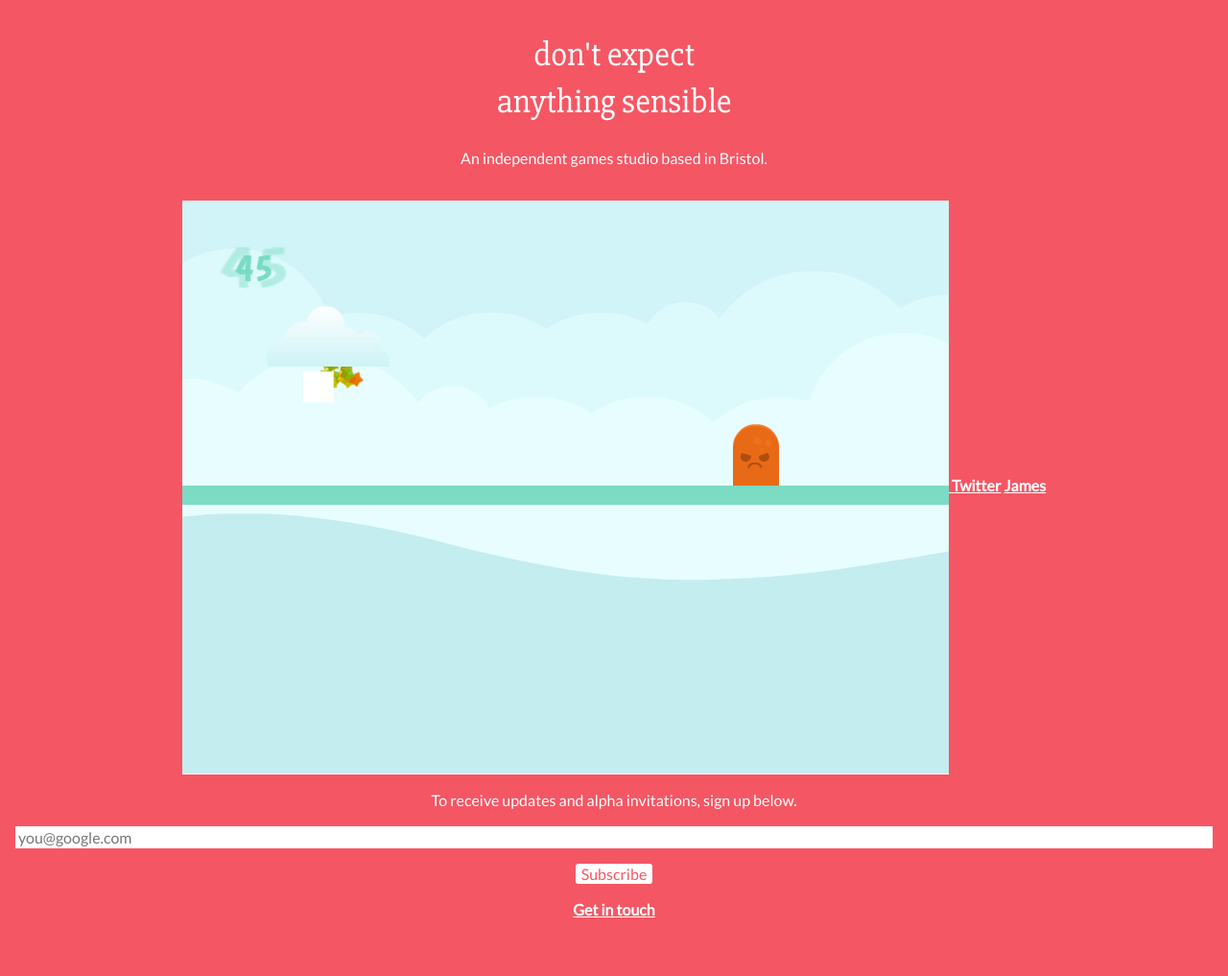
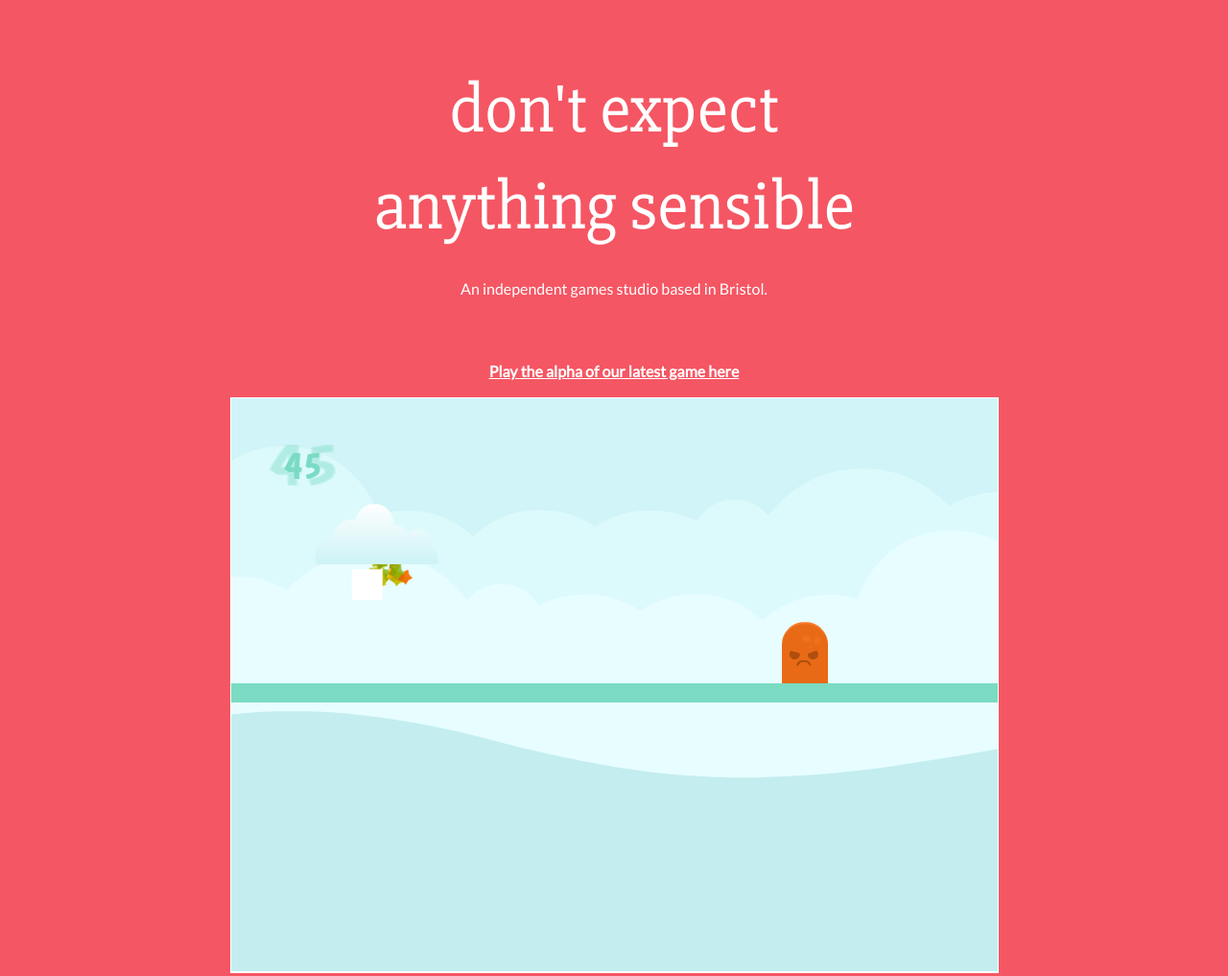
Before and after one commit to dontexpectanythingsensible/companysite, a website: page index.html in a window 1280 px wide. Shown: the top 1017 px of the page at 96% size. Before the commit the page ends 959 px from the top, so only its background shows below. Drawn offline with Linux system fonts and the light colour scheme.

Commit message:
Styling desktop

```diff
--- a/index.html
+++ b/index.html
@@ -6,7 +6,6 @@
         <title>Don't Expect Anything Sensible</title>
         <meta name="description" content="">
         <meta name="viewport" content="width=device-width, initial-scale=1">
-        <link rel="apple-touch-icon" href="apple-touch-icon.png">
 
         <link rel="stylesheet" href="css/normalize.min.css">
         <link rel="stylesheet" href="css/main.css">
@@ -28,11 +27,12 @@
         </header>
 
         <main class="main">
+            <a href="http://jamestease.co.uk/run/app" title="Play our latest game here" class="game-link">
+                Play the alpha of our latest game here
+                <img src="img/screenshot.png" alt="Play our infinite runner game">
+            </a>
+
             <nav class="nav">
-                <a href="http://jamestease.co.uk/run/app" title="Play our latest game here" class="game-link">
-                    <img src="img/screenshot.png" alt="Play our infinite runner game">
-                </a>
-
                 <a href="http://twitter.com/reallysensible" title="Follow us on Twitter" class="nav-link nav-link--company">Twitter</a>
                 <a href="http://twitter.com/whostolemyhat" title="Follow James on Twitter" class="nav-link nav-link--personal">James</a>
             </nav>
--- a/sass/main.scss
+++ b/sass/main.scss
@@ -69,10 +69,14 @@ $white: white;
     color: white;
     text-align: center;
     font-family: 'Lato', Arial, Helvetica, sans-serif;
+    padding-bottom: 2rem;
 }
 
 .header {
     margin: 2rem 0;
+    @media (min-width: 768px) {
+        margin-bottom: 4rem;
+    }
 }
 
 .title {
@@ -80,9 +84,22 @@ $white: white;
     font-family: 'Slabo 27px', 'Arial Narrow', Arial, Helvetica, sans-serif;
     text-transform: lowercase;
     font-weight: normal;
+
+    @media (min-width: 768px) {
+        margin: 4rem auto 1.5rem;
+        font-size: 4.5rem;
+    }
 }
 
-.nav {}
+.nav {
+    margin: 2rem 0;
+
+    &-link {
+        display: inline-block;
+        margin-right: 1rem;
+        margin-left: 1rem;
+    }
+}
 .footer {}
 
 img {
@@ -102,9 +119,21 @@ a {
     }
 }
 
+.game-link {
+    margin-bottom: 2rem;
+
+    img {
+        margin: 1rem auto;
+        display: block;
+        border: 1px solid $white;
+    }
+}
+
 .form {
     width: 100%;
     padding: 0 1rem;
+    max-width: 800px;
+    margin: auto;
 }
 
 .label {
@@ -114,9 +143,9 @@ a {
 .input {
     background: $white;
     width: 100%;
-    margin: 0 0 1rem;
+    margin: 0 auto 1rem;
     border: none;
-    padding: 2px 3px;
+    padding: 0.5rem;
 }
 
 .button {
@@ -125,6 +154,7 @@ a {
     border-radius: 3px;
     border: none;
     margin-bottom: 1rem;
+    padding: 0.5rem;
 }
 
 
```
Also changed, not shown: apple-touch-icon.png (deleted), css/main.css, favicon.ico, img/redHill.png (added), tile-wide.png (deleted), tile.png (deleted), 1 other file.
